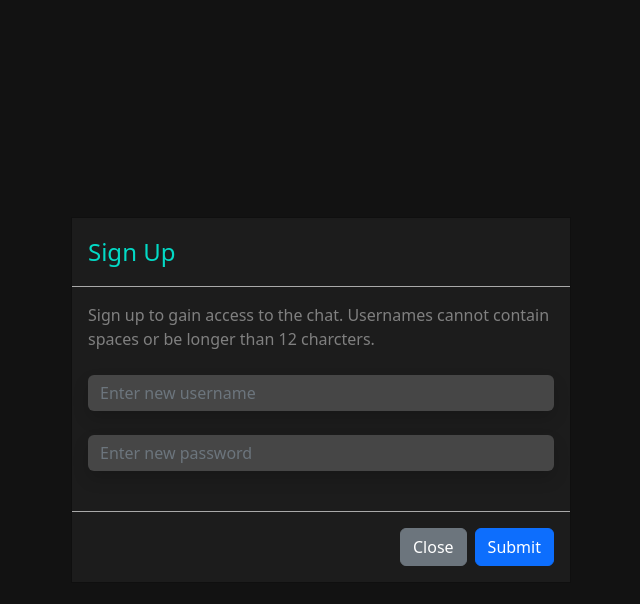
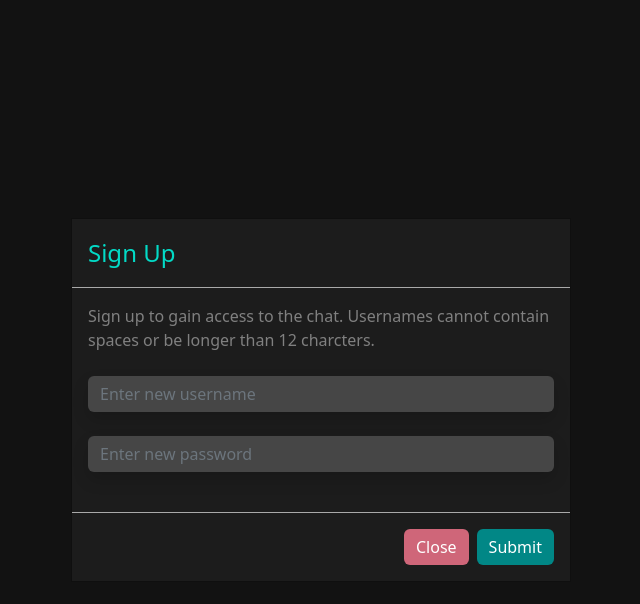
Before and after one commit to AaronAWB/Colloquy, a React (Vite) app in the folder client/: page /login in a window 1280 px wide. Both pictures are taken after a click on the link "Sign up". Shown: the top 604 px of the page, without its empty margins (319-959 px from the left). Built offline with nearby package versions, Linux system fonts and the light colour scheme; no server answers.

Commit message:
add styling for AddChannelModal component

```diff
--- a/client/src/components/AddChannelModal.jsx
+++ b/client/src/components/AddChannelModal.jsx
@@ -20,10 +20,10 @@ const AddChannelModal = ({ show, hide }) => {
 
     return(
         <Modal className='add-channel-modal' centered show={show} onHide={hide} backdrop='static'>
-            <Modal.Header closeButton>
+            <Modal.Header className='add-channel-modal-header' closeButton>
                 <Modal.Title className='modal-title text-center'>Add Channel</Modal.Title>
             </Modal.Header>
-            <Modal.Body>
+            <Modal.Body className='add-channel-modal-body'>
                 <Form>
                     <p>
                         Add a new channel! Name cannot be more than 15 characters.
@@ -38,7 +38,7 @@ const AddChannelModal = ({ show, hide }) => {
                     </Form.Group>
                 </Form>
             </Modal.Body>
-            <Modal.Footer>
+            <Modal.Footer className='add-channel-modal-footer'>
                 <Button variant='secondary' data-dismiss='modal' onClick={hide}>
                     Close
                 </Button>
--- a/client/src/components/SignUp.jsx
+++ b/client/src/components/SignUp.jsx
@@ -55,10 +55,10 @@ function SignUp({ hide, show }) {
                 </Form>
             </Modal.Body>
             <Modal.Footer className='signup-modal-footer'>
-                <Button variant='secondary' data-dismiss='modal' onClick={hide}>
+                <Button className='modal-dismiss-button' data-dismiss='modal' onClick={hide}>
                     Close
                 </Button>
-                <Button variant='primary' type='submit' onClick={handleSubmit}>
+                <Button className='modal-submit-button' type='submit' onClick={handleSubmit}>
                     Submit
                 </Button>
             </Modal.Footer>
--- a/client/src/pages/Chat.jsx
+++ b/client/src/pages/Chat.jsx
@@ -84,7 +84,7 @@ function Chat () {
                     <ChannelList handleChannelChange={handleChannelChange} />
                 </div>
                 <Button className='new-channel-button btn-sm mt-3' onClick={handleShowChannelModal}>
-                    + New Channel
+                    +
                 </Button>
                 <AddChannelModal
                     show = {showChannelModal}
--- a/client/src/pages/Login.jsx
+++ b/client/src/pages/Login.jsx
@@ -73,7 +73,7 @@ function Login () {
                         />
                 </Form.Group>
                 <div className ='button-container'>
-                    <Button className='mt-3 login-button shadow' variant='secondary' type='submit'>Sign In</Button>
+                    <Button className='mt-3 login-button shadow' type='submit'>Sign In</Button>
                 </div>
             </Form>
             <div className='signup-prompt'>
--- a/client/src/styles/AddChannelModal.css
+++ b/client/src/styles/AddChannelModal.css
@@ -0,0 +1,8 @@
+.add-channel-modal-header, .add-channel-modal-footer {
+    background-color: rgb(28, 28, 28) !important;
+    border-color: darkgray !important;
+}
+
+.add-channel-modal-body {
+    background-color: rgb(28, 28, 28) !important;
+}
--- a/client/src/styles/Login.css
+++ b/client/src/styles/Login.css
@@ -36,11 +36,18 @@
 
 .login-button {
     width: 150px;
+    background-color: #018786 !important;
+    border: none !important;
+}
+
+.login-button:hover {
+    background-color: #01736c !important;
+    border: none !important;
 }
 
 .signup-prompt, .guest-prompt {
     color: grey;
-    padding-top: 15px;
+    padding-top: 25px;
     display: flex;
     justify-content: center;
 }
--- a/client/src/styles/Message.css
+++ b/client/src/styles/Message.css
@@ -23,7 +23,7 @@
 }
 
 .username {
-    color: #018786;
+    color: #3a2d49;
     font-weight: bold;
 }
 
--- a/client/src/styles/SignUp.css
+++ b/client/src/styles/SignUp.css
@@ -43,3 +43,23 @@
     border-bottom-left-radius: 0 !important;
     border-bottom-right-radius: 0 !important;
 }
+
+.modal-dismiss-button {
+    background-color: #cf6679 !important;
+    border: none !important;
+}
+
+.modal-dismiss-button:hover {
+    background-color: #b84c5e !important;
+    border: none !important;
+}
+
+.modal-submit-button {
+    background-color: #018786 !important;
+    border: none !important;
+}
+
+.modal-submit-button:hover {
+    background-color: #016e6c !important;
+    border: none !important;
+}
```
